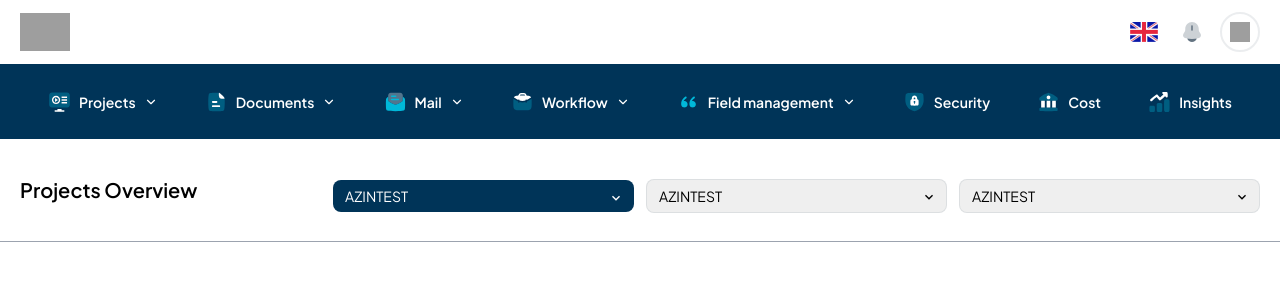
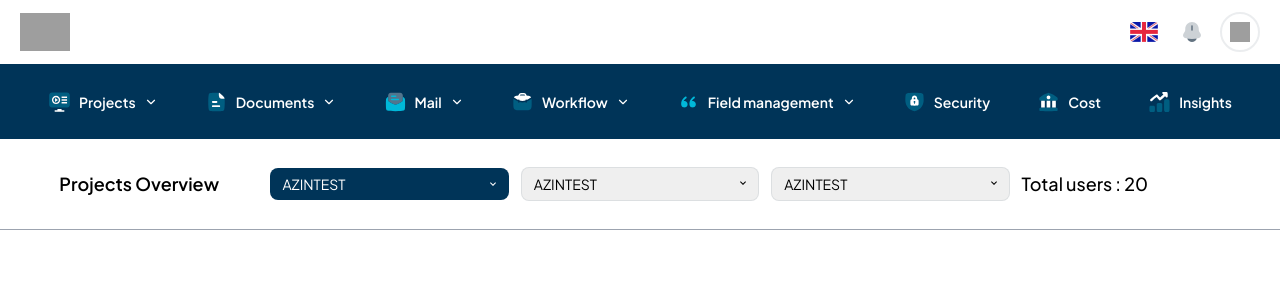
Before and after one commit to BCPAZ/crm-app, a React (Vite) app: page /insights in a window 1280 px wide. Shown: the top 300 px of the page. Built offline with nearby package versions, Linux system fonts and the light colour scheme; grey boxes are pictures that could not be loaded.

Commit message:
feat : Insights header completed

```diff
--- a/src/components/common/Selectbox.jsx
+++ b/src/components/common/Selectbox.jsx
@@ -10,7 +10,7 @@ export default function Selectbox({outline}) {
         <div className="relative">
           <Select
             className={clsx(
-              `mt-3 block w-full appearance-none rounded-lg ${outline ? 'text-black border border-grey/20' : 'bg-secondary text-white'} py-1.5 px-3 text-sm`,
+              `block w-full appearance-none rounded-lg ${outline ? 'text-black border border-grey/20' : 'bg-secondary text-white'} py-1.5 px-3 text-sm`,
               'focus:outline-none data-[focus]:-outline-offset-2',
               '*:text-black'
             )}
@@ -21,7 +21,7 @@ export default function Selectbox({outline}) {
             <option value="canceled">Canceled</option>
           </Select>
           <MdKeyboardArrowDown
-            className={`group pointer-events-none absolute top-2.5 right-2.5 size-4 ${outline ? 'fill-black' : 'fill-white'} cursor-pointer`}
+            className={`group pointer-events-none absolute top-2.5 right-2.5 size-3 ${outline ? 'fill-black' : 'fill-white'} cursor-pointer`}
           />
         </div>
       </Field>
--- a/src/views/App/Insights.jsx
+++ b/src/views/App/Insights.jsx
@@ -1,22 +1,21 @@
-import Selectbox from "@/components/common/Selectbox"
+import Selectbox from "@/components/common/Selectbox";
 
 const Insights = () => {
   return (
     <section>
       <div className="border-b border-gray-400 py-7">
         <div className="siteContainer">
-          <div className="flex items-center gap-3">
-            <h1 className="text-xl font-semibold w-full">
-              Projects Overview
-            </h1>
-            <Selectbox  />
+          <div className="w-full grid grid-cols-5 place-items-center gap-3">
+            <h1 className="text-lg font-semibold">Projects Overview</h1>
+            <Selectbox />
             <Selectbox outline />
             <Selectbox outline />
+            <h1 className="text-lg font-medium w-full">Total users : 20</h1>
           </div>
         </div>
       </div>
     </section>
-  )
-}
+  );
+};
 
-export default Insights
+export default Insights;
```
